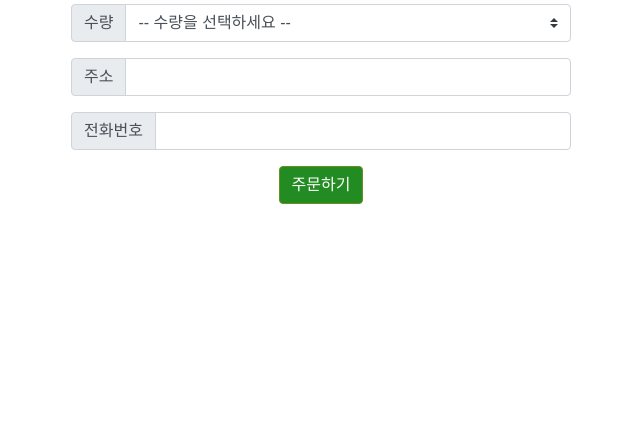
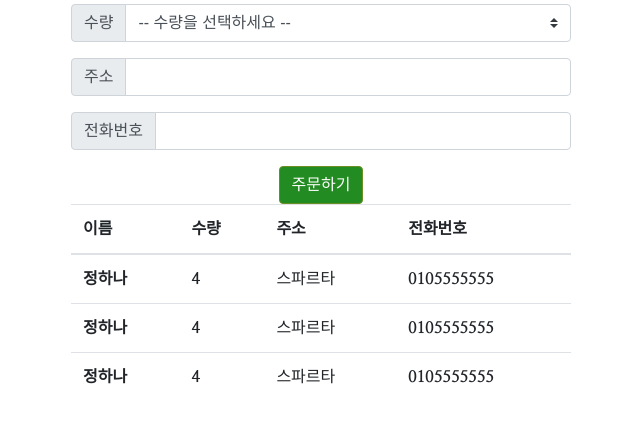
Before and after one commit to HANA-WON/homework, a Flask app: page / in a window 1280 px wide. Shown: the part 532-963 px from the top of the page, without its empty margins (319-959 px from the left). Before the commit the page ends 736 px from the top, so only its background shows below. Run offline with Flask 2, Linux system fonts and the light colour scheme; data that the repository does not hold is empty; some libraries are stand-ins or nearby versions; some web fonts are replaced.

Commit message:
order-box
오더박스 붙이고 데이터 저장 및 불러오기

```diff
--- a/app.py
+++ b/app.py
@@ -37,7 +37,7 @@ def save_order():
 # 주문 목록보기(Read) API
 @app.route('/order', methods=['GET'])
 def view_orders():
-    orders = list(db.homework.find({}, {'_id': 0}))
+    orders = list(db.orders.find({}, {'_id': 0}))
     return jsonify({'result': 'success', 'orders': orders})
 
 
--- a/templates/index.html
+++ b/templates/index.html
@@ -69,6 +69,41 @@
     </style>
 
     <script>
+
+        $(document).ready(function () {
+            order_listing();
+
+            function order_listing() {
+                $.ajax({
+                        type: "get",
+                        url: "/order",         //리뷰 앞에 유알엘이 없는 이유는 나자신한테 다시 보낼거라서
+                        data: {},              //데이터 중괄호 안이 중요
+                        //백엔드랑 유알엘, 데이터를 맞춰줘야해. 그래서 두개 열어놓고 작업, 그래야 플라스크가 받을수 있음.
+                        success: function (response) {
+                            var orders = response['orders'];
+                            for (let i = 0; i < orders.length; i++) {
+                                let name = orders[i]['name'];
+                                let count = orders[i]['count'];
+                                let address = orders[i]['address'];
+                                let phone = orders[i]['phone'];
+
+                                let temp_html = `<tr>
+                                    <th scope="row">${name}</th>
+                                    <td>${count}</td>
+                                    <td>${address}</td>
+                                    <td>${phone}</td>
+                                </tr>`
+                                $('#order-box').append(temp_html);
+                            }
+
+                        }
+                    }
+                )
+
+            }
+
+        });
+
         function order() {
             var name = $('#order-name').val();
             var count = $('#order-count').val();
@@ -87,7 +122,7 @@
                 $.ajax({
                     type: "POST",
                     url: "/order",         //리뷰 앞에 유알엘이 없는 이유는 나자신한테 다시 보낼거라서
-                    data: { 'name_give': name, 'count_give': count, 'address_give': address, 'phone_give': phone} ,              //데이터 중괄호 안이 중요
+                    data: {'name_give': name, 'count_give': count, 'address_give': address, 'phone_give': phone},              //데이터 중괄호 안이 중요
                     //백엔드랑 유알엘, 데이터를 맞춰줘야해. 그래서 두개 열어놓고 작업, 그래야 플라스크가 받을수 있음.
 
                     success: function (response) {
@@ -163,6 +198,37 @@
             <button onclick="order()" type="button" class="btn btn-primary">주문하기</button>
         </div>
 
+        <table class="table">
+            <thead>
+            <tr>
+                <th scope="col">이름</th>
+                <th scope="col">수량</th>
+                <th scope="col">주소</th>
+                <th scope="col">전화번호</th>
+            </tr>
+            </thead>
+            <tbody id='order-box'>
+            <tr>
+                <th scope="row">정하나</th>
+                <td>4</td>
+                <td>스파르타</td>
+                <td>0105555555</td>
+            </tr>
+            <tr>
+                <th scope="row">정하나</th>
+                <td>4</td>
+                <td>스파르타</td>
+                <td>0105555555</td>
+            </tr>
+            <tr>
+                <th scope="row">정하나</th>
+                <td>4</td>
+                <td>스파르타</td>
+                <td>0105555555</td>
+            </tr>
+            </tbody>
+        </table>
+
     </div>
 
 </div>
```
